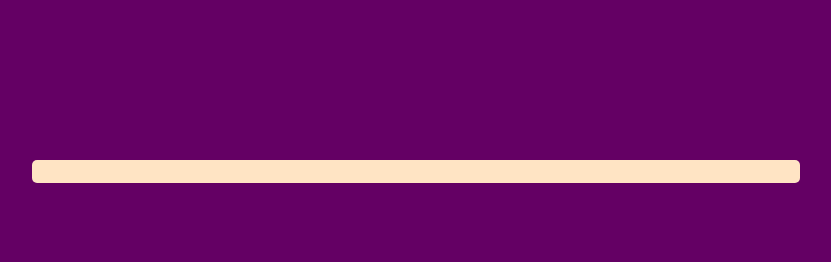
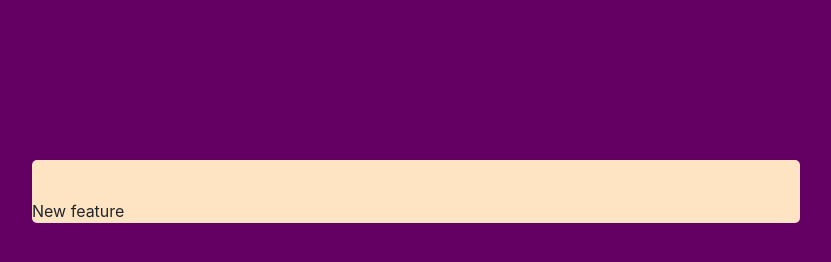
Before and after one commit to makstheimba/weather-forecast, a plain HTML site: page index.html in a window 1280 px wide. Shown: the whole page, without its empty margins (224-1055 px from the left). Drawn offline with nearby package versions, Linux system fonts and the light colour scheme.

Commit message:
New feature

```diff
--- a/index.html
+++ b/index.html
@@ -16,14 +16,8 @@
             <li id="wind"></li>
             <li id="humidity"></li>
         </ul>
+            <p>New feature</p>
         </div>
-        <!--
-        <div class="weather-block">
-            <p class="loc-temp">35C</p><hr>
-            <p class="weather-description">cloud</p><hr>
-            <p class="humidity">humid</p><hr>
-            <p class="wind">wind</p><hr>
-        </div>
--->
+
     </body>
 </html>
```
